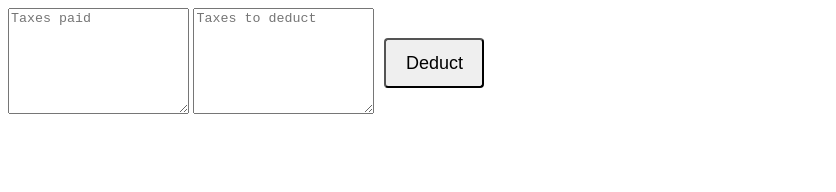
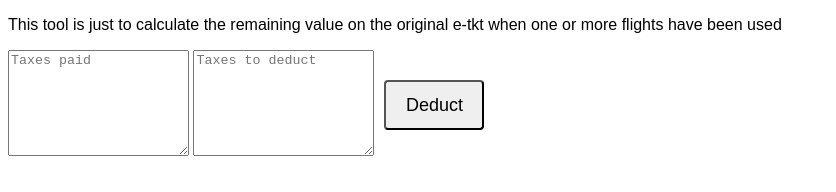
Before and after one commit to FranCaracena/TaxTool, a plain HTML site: page index.html in a window 1280 px wide. Shown: the whole page, without its empty margins (0-836 px from the left). Drawn offline with Linux system fonts and the light colour scheme.

Commit message:
Update index.html

```diff
--- a/index.html
+++ b/index.html
@@ -10,6 +10,8 @@
 </head>
 
 <body>
+    <p>This tool is just to calculate the remaining value on the original e-tkt
+    when one or more flights have been used</p>
     <div id="entrada">
         <textarea id="taxPaid" class="field" placeholder="Taxes paid"></textarea>
         <textarea id="taxUsed" class="field" placeholder="Taxes to deduct"></textarea>
```
